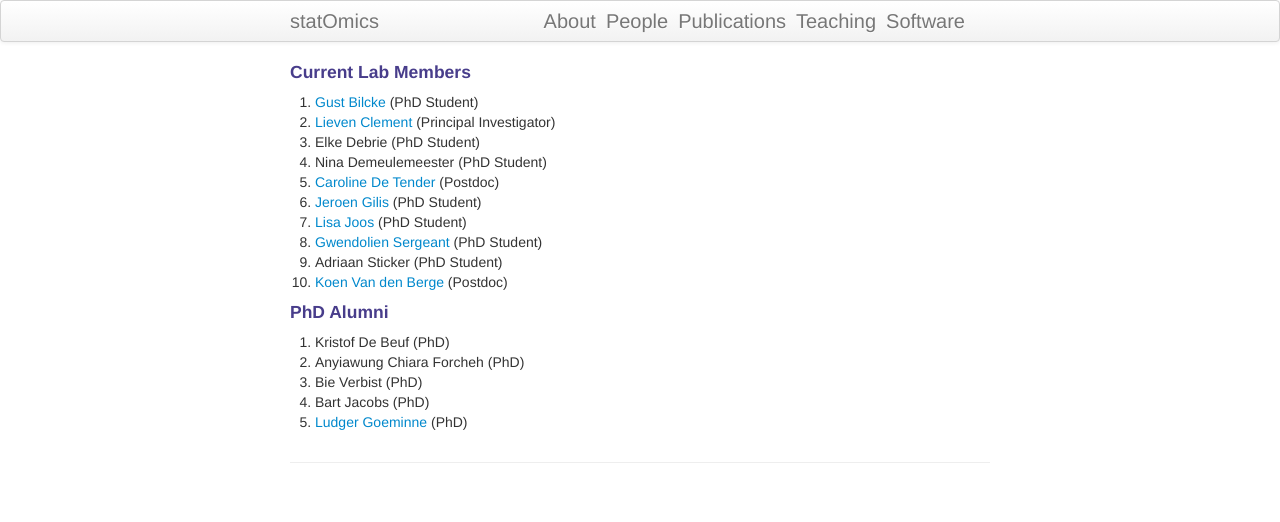
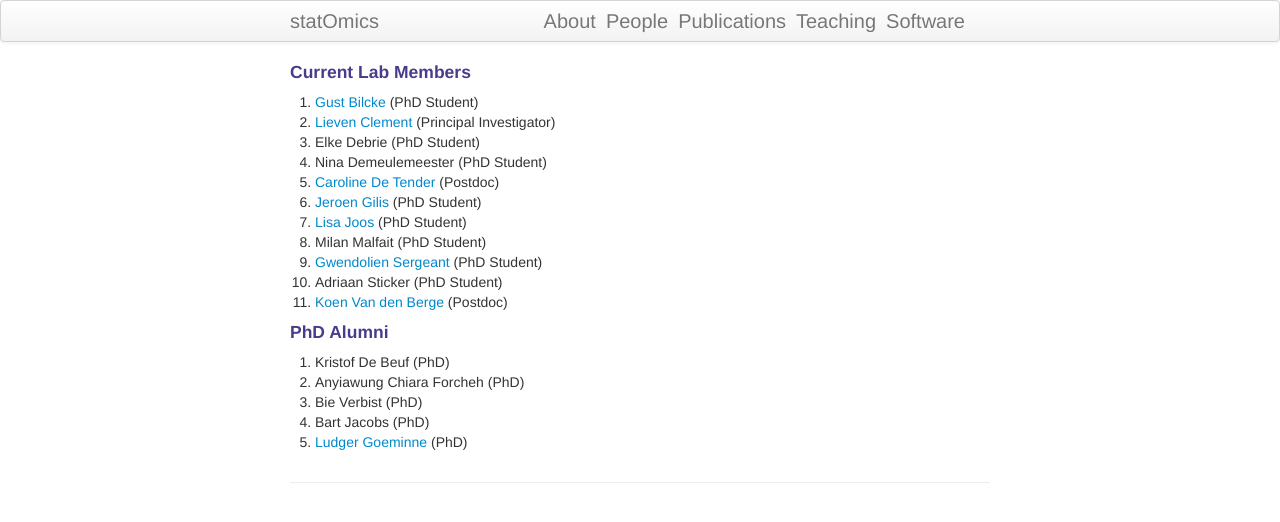
Before and after one commit to statOmics/statOmics.github.io, a Jekyll site: the page built from pages/people.md, in a window 1280 px wide. Shown: the top 522 px of the page. Built offline with Jekyll 4.4.1, drawn with Linux system fonts in a browser that asks for light colours.

Commit message:
update people

```diff
--- a/pages/people.md
+++ b/pages/people.md
@@ -12,6 +12,7 @@ title: People
 2. [Caroline De Tender](/pages/caroline.html) (Postdoc)
 2. [Jeroen Gilis](/pages/jeroen.html) (PhD Student)
 3. [Lisa Joos](/pages/lisa.html) (PhD Student)
+3. Milan Malfait (PhD Student)
 4. [Gwendolien Sergeant](/pages/gwendolien.html) (PhD Student)
 5. Adriaan Sticker (PhD Student)
 6. [Koen Van den Berge](/pages/koen.html) (Postdoc)
```
